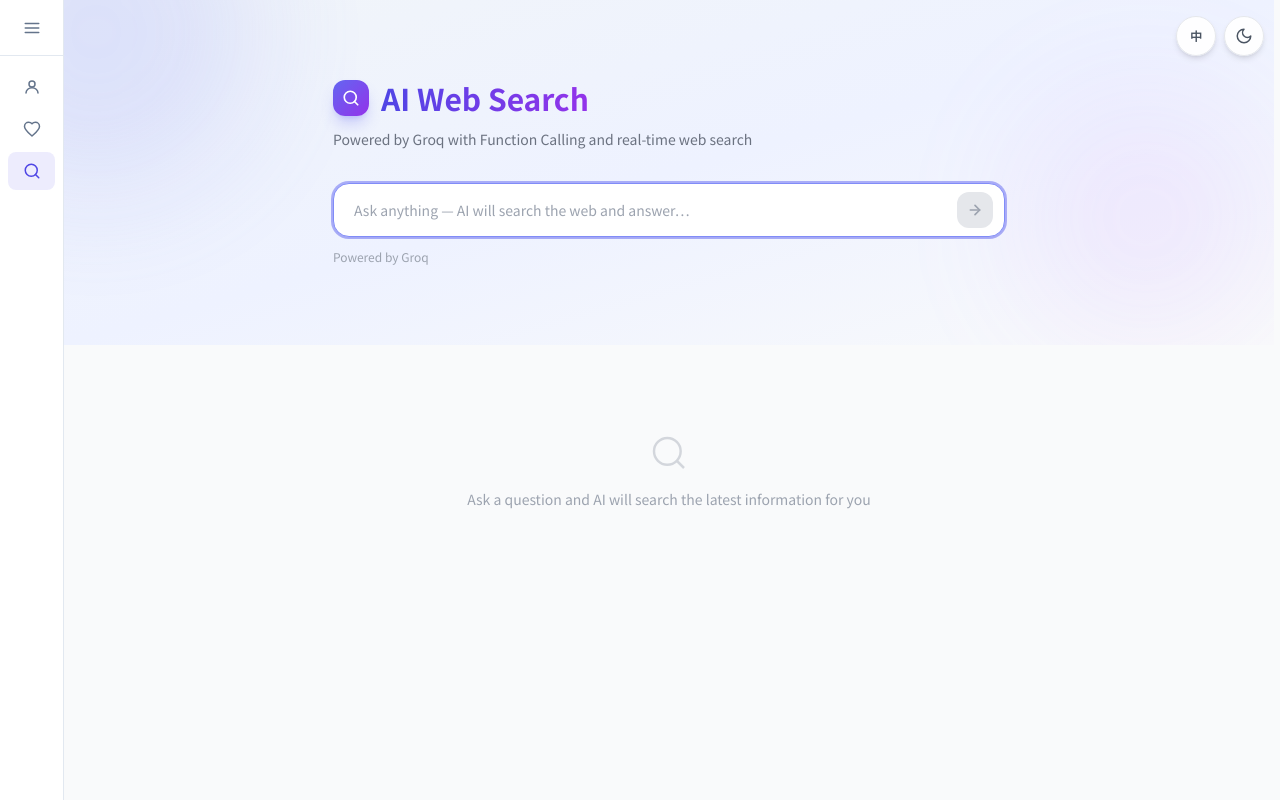
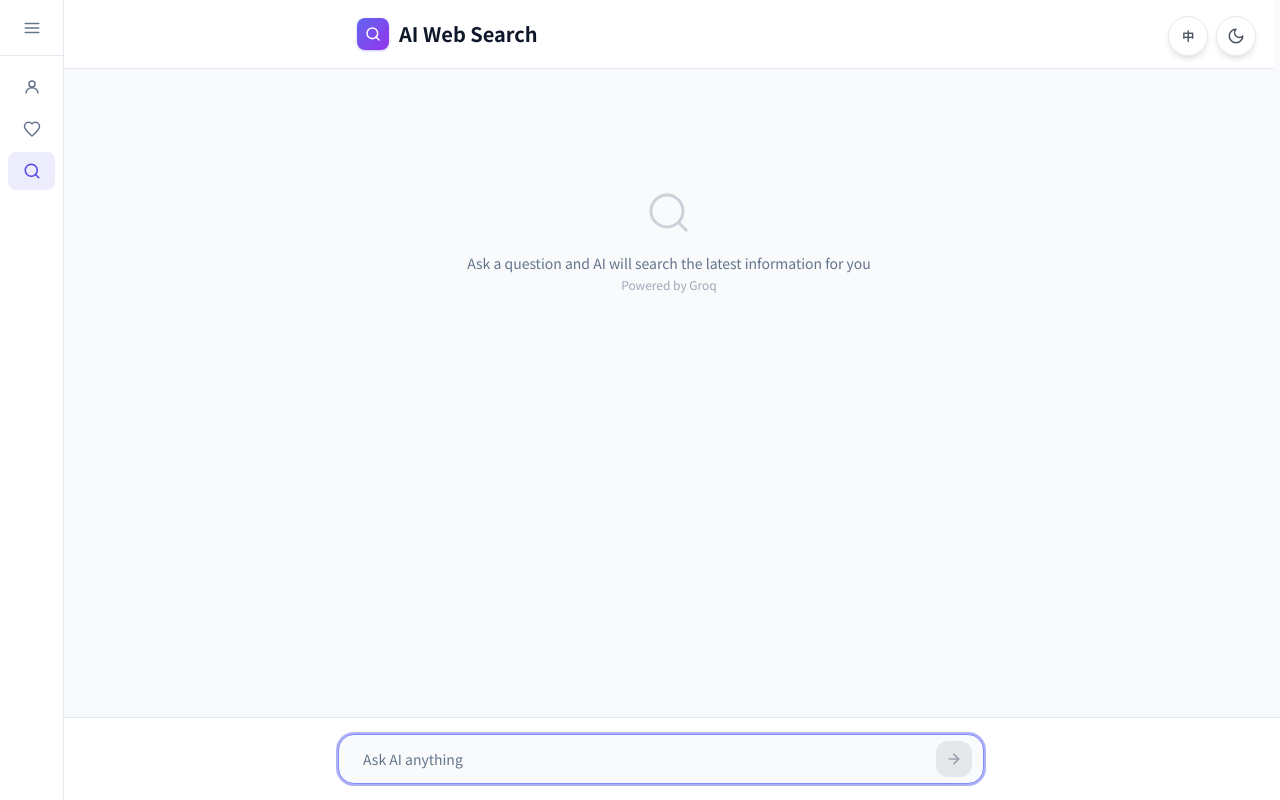
Before and after one commit to OttisChang/personal-web, a Next.js app in the folder frontend/: page /en/web-search in a window 1280 px wide. Built offline with nearby package versions, Linux system fonts and the light colour scheme.

Commit message:
1.優化web-search頁面樣式，讓該頁面有user 訊息與 ai 訊息 2.優化taiwan-mental-health頁面 rwd樣式，讓該頁面的文字不會被按鈕覆蓋

```diff
--- a/frontend/app/[locale]/web-search/page.tsx
+++ b/frontend/app/[locale]/web-search/page.tsx
@@ -7,7 +7,6 @@
 import ReactMarkdown from "react-markdown";
 import remarkGfm from "remark-gfm";
 
-// 移除所有 HTML 標籤與屬性，只保留純文字
 function sanitizePlainText(input: string): string {
   return DOMPurify.sanitize(input, { ALLOWED_TAGS: [], ALLOWED_ATTR: [] });
 }
@@ -18,9 +17,10 @@
   snippet: string;
 }
 
-interface SearchResult {
-  answer: string;
-  sources: SearchSource[];
+interface ChatMessage {
+  role: "user" | "ai" | "error";
+  content: string;
+  sources?: SearchSource[];
   search_query?: string;
 }
 
@@ -138,7 +138,6 @@
 
   return (
     <div className="p-5 rounded-2xl border border-indigo-100 dark:border-indigo-900/50 bg-white dark:bg-gray-900/50">
-      {/* Header */}
       <div className="flex items-center gap-2 mb-5">
         <div className="w-5 h-5 rounded bg-gradient-to-br from-indigo-500 to-purple-600 flex items-center justify-center">
           <svg width="10" height="10" viewBox="0 0 24 24" fill="currentColor" className="text-white">
@@ -152,7 +151,6 @@
         </svg>
       </div>
 
-      {/* Steps */}
       <div className="space-y-2.5 mb-5">
         {steps.map((s, i) => {
           const done = i < step;
@@ -192,7 +190,6 @@
         })}
       </div>
 
-      {/* Skeleton */}
       <div className="space-y-2 animate-pulse">
         <div className="h-3 bg-gray-100 dark:bg-gray-800 rounded w-full" />
         <div className="h-3 bg-gray-100 dark:bg-gray-800 rounded w-5/6" />
@@ -210,10 +207,9 @@
   const [query, setQuery] = useState("");
   const [loading, setLoading] = useState(false);
   const [loadingStep, setLoadingStep] = useState(0);
-  const [result, setResult] = useState<SearchResult | null>(null);
-  const [error, setError] = useState<string | null>(null);
+  const [messages, setMessages] = useState<ChatMessage[]>([]);
   const inputRef = useRef<HTMLInputElement>(null);
-  // 防重複送出：使用 ref 避免 re-render，finally 區塊無條件解鎖
+  const messagesEndRef = useRef<HTMLDivElement>(null);
   const isSubmittingRef = useRef<boolean>(false);
 
   useEffect(() => {
@@ -228,20 +224,22 @@
     return () => { clearTimeout(t1); clearTimeout(t2); };
   }, [loading]);
 
+  useEffect(() => {
+    messagesEndRef.current?.scrollIntoView({ behavior: "smooth" });
+  }, [messages, loading]);
+
   const handleSearch = async (e?: React.FormEvent) => {
     e?.preventDefault();
 
-    // 防重複送出：入口鎖定
     if (isSubmittingRef.current) return;
 
-    // 先 sanitize → 再驗證 → 最後送 API
     const safeQuery = sanitizePlainText(query.trim());
     if (!safeQuery) return;
 
     isSubmittingRef.current = true;
     setLoading(true);
-    setResult(null);
-    setError(null);
+    setMessages((prev) => [...prev, { role: "user", content: safeQuery }]);
+    setQuery("");
 
     try {
       const res = await fetch("/api/web-search", {
@@ -255,54 +253,162 @@
         throw new Error(data.detail || t("errorGeneric"));
       }
 
-      const data: SearchResult = await res.json();
-      setResult(data);
+      const data = await res.json();
+      setMessages((prev) => [
+        ...prev,
+        {
+          role: "ai",
+          content: data.answer,
+          sources: data.sources,
+          search_query: data.search_query,
+        },
+      ]);
     } catch (err) {
-      setError(err instanceof Error ? err.message : t("errorGeneric"));
+      setMessages((prev) => [
+        ...prev,
+        {
+          role: "error",
+          content: err instanceof Error ? err.message : t("errorGeneric"),
+        },
+      ]);
     } finally {
-      // 無條件解鎖
       isSubmittingRef.current = false;
       setLoading(false);
     }
   };
 
+  const hasMessages = messages.length > 0;
+  const px = collapsed ? "px-6" : "px-4 sm:px-6";
+
   return (
-    <main className="min-h-screen bg-gray-50 dark:bg-gray-950 transition-colors duration-200">
-      {/* Hero */}
-      <section
-        className={`relative overflow-hidden bg-gradient-to-br from-slate-100 via-indigo-50 to-gray-50 dark:from-gray-900 dark:via-indigo-950 dark:to-gray-950 ${
-          collapsed ? "px-6 py-20" : "px-4 sm:px-6 py-12 sm:py-16"
-        }`}
-      >
-        <div className="absolute -top-32 -left-32 w-80 h-80 rounded-full bg-indigo-400/20 dark:bg-indigo-600/10 blur-3xl pointer-events-none animate-pulse" style={{ animationDuration: "6s" }} />
-        <div className="absolute bottom-0 right-0 w-64 h-64 rounded-full bg-purple-400/20 dark:bg-purple-600/10 blur-3xl pointer-events-none animate-pulse" style={{ animationDuration: "8s", animationDelay: "2s" }} />
+    <main className="flex flex-col min-h-screen bg-[var(--background)]">
+      {/* Sticky header */}
+      <header className="sticky top-0 z-10 bg-[var(--card)] border-b border-[var(--border)]">
+        <div className={`max-w-2xl mx-auto flex items-center gap-2.5 py-[18px] ${px}`}>
+          <div className="w-8 h-8 rounded-lg bg-gradient-to-br from-indigo-500 to-purple-600 flex items-center justify-center shadow shadow-indigo-500/30 flex-shrink-0">
+            <svg width="16" height="16" viewBox="0 0 24 24" fill="none" stroke="white" strokeWidth="2.2" strokeLinecap="round" strokeLinejoin="round">
+              <circle cx="11" cy="11" r="8" />
+              <path d="M21 21l-4.35-4.35" />
+            </svg>
+          </div>
+          <h1 className="text-lg sm:text-xl font-bold text-[var(--foreground)] leading-tight">
+            {t("title")}
+          </h1>
+        </div>
+      </header>
 
-        <div className="relative max-w-2xl mx-auto">
-          <div className="flex items-center gap-3 mb-3">
-            <div className="w-9 h-9 rounded-xl bg-gradient-to-br from-indigo-500 to-purple-600 flex items-center justify-center shadow-lg shadow-indigo-500/30">
-              <svg width="18" height="18" viewBox="0 0 24 24" fill="none" stroke="white" strokeWidth="2.2" strokeLinecap="round" strokeLinejoin="round">
-                <circle cx="11" cy="11" r="8" />
-                <path d="M21 21l-4.35-4.35" />
-              </svg>
+      {/* Messages area */}
+      <div className={`flex-1 max-w-2xl mx-auto w-full py-6 pb-36 space-y-6 ${px}`}>
+        {/* Empty state */}
+        {!hasMessages && !loading && (
+          <div className="flex flex-col items-center justify-center py-24 text-[var(--muted)]">
+            <svg className="w-12 h-12 mb-4 opacity-30" viewBox="0 0 24 24" fill="none" stroke="currentColor" strokeWidth="1.5">
+              <circle cx="11" cy="11" r="8" />
+              <path d="M21 21l-4.35-4.35" />
+            </svg>
+            <p className="text-sm">{t("emptyState")}</p>
+            <p className="text-xs mt-1 opacity-60">{t("hint")}</p>
+          </div>
+        )}
+
+        {/* Chat messages */}
+        {messages.map((msg, idx) => {
+          if (msg.role === "user") {
+            return (
+              <div key={idx} className="flex justify-end">
+                <div
+                  className="max-w-[80%] px-5 py-3 rounded-2xl text-sm leading-relaxed break-words select-text"
+                  style={{
+                    backgroundColor: "rgb(99 102 241 / 0.12)",
+                    color: "inherit",
+                    borderRadius: "16px 16px 4px 16px",
+                  }}
+                >
+                  <span className="text-gray-800 dark:text-gray-100">{msg.content}</span>
+                </div>
+              </div>
+            );
+          }
+
+          if (msg.role === "error") {
+            return (
+              <div key={idx} className="p-4 rounded-xl border border-red-200 dark:border-red-900 bg-red-50 dark:bg-red-950/30 text-sm text-red-600 dark:text-red-400">
+                {msg.content}
+              </div>
+            );
+          }
+
+          // AI message
+          return (
+            <div key={idx} className="space-y-4">
+              {/* AI header */}
+              <div className="flex items-center gap-2">
+                <div className="w-6 h-6 rounded bg-gradient-to-br from-indigo-500 to-purple-600 flex items-center justify-center flex-shrink-0">
+                  <svg width="10" height="10" viewBox="0 0 24 24" fill="currentColor" className="text-white">
+                    <path d="M12 2C6.48 2 2 6.48 2 12s4.48 10 10 10 10-4.48 10-10S17.52 2 12 2zm-2 14.5v-9l6 4.5-6 4.5z" />
+                  </svg>
+                </div>
+                <span className="text-sm font-semibold text-indigo-600 dark:text-indigo-400">{t("aiAnswer")}</span>
+                {msg.search_query && (
+                  <span className="flex items-center gap-1 px-2 py-0.5 rounded-full bg-indigo-50 dark:bg-indigo-900/30 border border-indigo-200 dark:border-indigo-800 text-xs text-indigo-500 dark:text-indigo-400">
+                    <svg width="10" height="10" viewBox="0 0 24 24" fill="none" stroke="currentColor" strokeWidth="2.5" strokeLinecap="round" strokeLinejoin="round">
+                      <circle cx="11" cy="11" r="8" /><path d="M21 21l-4.35-4.35" />
+                    </svg>
+                    {msg.search_query}
+                  </span>
+                )}
+              </div>
+
+              {/* Answer content */}
+              <div className="p-5 rounded-2xl border border-indigo-100 dark:border-indigo-900/50 bg-white dark:bg-gray-900/50">
+                <AnswerBlock text={msg.content} />
+              </div>
+
+              {/* Sources */}
+              {msg.sources && msg.sources.length > 0 && (
+                <div>
+                  <h3 className="text-sm font-semibold text-gray-500 dark:text-gray-400 mb-3 flex items-center gap-2">
+                    <svg width="14" height="14" viewBox="0 0 24 24" fill="none" stroke="currentColor" strokeWidth="2" strokeLinecap="round" strokeLinejoin="round">
+                      <path d="M10 13a5 5 0 007.54.54l3-3a5 5 0 00-7.07-7.07l-1.72 1.71" />
+                      <path d="M14 11a5 5 0 00-7.54-.54l-3 3a5 5 0 007.07 7.07l1.71-1.71" />
+                    </svg>
+                    {t("sources")}
+                  </h3>
+                  <div className="grid grid-cols-1 sm:grid-cols-2 gap-3">
+                    {msg.sources.map((s, i) => (
+                      <SourceCard key={i} source={s} index={i} />
+                    ))}
+                  </div>
+                </div>
+              )}
             </div>
-            <h1 className="text-2xl sm:text-3xl font-bold bg-gradient-to-r from-indigo-600 to-purple-600 dark:from-indigo-400 dark:to-purple-400 bg-clip-text text-transparent">
-              {t("title")}
-            </h1>
-          </div>
+          );
+        })}
 
-          <p className="text-sm text-gray-500 dark:text-gray-400 mb-8 leading-relaxed">
-            {t("subtitle")}
-          </p>
+        {/* Loading state inline in chat */}
+        {loading && <LoadingCard step={loadingStep} t={t} />}
 
+        <div ref={messagesEndRef} />
+      </div>
+
+      {/* Fixed bottom input bar */}
+      <div className="fixed bottom-0 left-16 right-0 bg-[var(--card)] border-t border-[var(--border)] py-4">
+        <div className={`max-w-2xl mx-auto pl-[2px] pr-4 sm:pr-6`}>
           <form onSubmit={handleSearch} className="relative">
             <input
               ref={inputRef}
               type="text"
               value={query}
               onChange={(e) => setQuery(e.target.value)}
+              onKeyDown={(e) => {
+                if (e.key === "Enter" && !e.shiftKey) {
+                  e.preventDefault();
+                  handleSearch();
+                }
+              }}
               placeholder={t("placeholder")}
               disabled={loading}
-              className="w-full px-5 py-4 pr-14 rounded-2xl border border-[var(--border)] bg-white dark:bg-gray-900 text-gray-900 dark:text-white placeholder-gray-400 dark:placeholder-gray-600 text-sm shadow-sm focus:outline-none focus:ring-2 focus:ring-indigo-500/50 focus:border-indigo-400 transition-all duration-200 disabled:opacity-60"
+              className="w-full pl-6 py-3.5 pr-14 rounded-2xl border border-[var(--border)] bg-[var(--background)] text-[var(--foreground)] placeholder-[var(--muted)] text-sm shadow-sm focus:outline-none focus:ring-2 focus:ring-indigo-500/50 focus:border-indigo-400 transition-all duration-200 disabled:opacity-60"
             />
             <button
               type="submit"
@@ -323,77 +429,7 @@
               )}
             </button>
           </form>
-
-          <p className="mt-3 text-xs text-gray-400 dark:text-gray-600">{t("hint")}</p>
         </div>
-      </section>
-
-      {/* Results */}
-      <div className={`max-w-2xl mx-auto py-10 space-y-8 ${collapsed ? "px-6" : "px-4 sm:px-6"}`}>
-        {/* Loading card with steps */}
-        {loading && <LoadingCard step={loadingStep} t={t} />}
-
-        {/* Error */}
-        {error && (
-          <div className="p-4 rounded-xl border border-red-200 dark:border-red-900 bg-red-50 dark:bg-red-950/30 text-sm text-red-600 dark:text-red-400">
-            {error}
-          </div>
-        )}
-
-        {/* Answer */}
-        {result && (
-          <>
-            <section>
-              <h2 className="text-sm font-semibold text-indigo-600 dark:text-indigo-400 mb-4 flex items-center gap-2">
-                <svg width="14" height="14" viewBox="0 0 24 24" fill="currentColor">
-                  <path d="M12 2C6.48 2 2 6.48 2 12s4.48 10 10 10 10-4.48 10-10S17.52 2 12 2zm-2 14.5v-9l6 4.5-6 4.5z" />
-                </svg>
-                {t("aiAnswer")}
-
-                {/* Tool call badge */}
-                {result.search_query && (
-                  <span className="ml-2 flex items-center gap-1 px-2 py-0.5 rounded-full bg-indigo-50 dark:bg-indigo-900/30 border border-indigo-200 dark:border-indigo-800 text-xs text-indigo-500 dark:text-indigo-400 font-normal">
-                    <svg width="10" height="10" viewBox="0 0 24 24" fill="none" stroke="currentColor" strokeWidth="2.5" strokeLinecap="round" strokeLinejoin="round">
-                      <circle cx="11" cy="11" r="8" /><path d="M21 21l-4.35-4.35" />
-                    </svg>
-                    {result.search_query}
-                  </span>
-                )}
-              </h2>
-              <div className="p-5 rounded-2xl border border-indigo-100 dark:border-indigo-900/50 bg-white dark:bg-gray-900/50">
-                <AnswerBlock text={result.answer} />
-              </div>
-            </section>
-
-            {result.sources.length > 0 && (
-              <section>
-                <h2 className="text-sm font-semibold text-gray-500 dark:text-gray-400 mb-4 flex items-center gap-2">
-                  <svg width="14" height="14" viewBox="0 0 24 24" fill="none" stroke="currentColor" strokeWidth="2" strokeLinecap="round" strokeLinejoin="round">
-                    <path d="M10 13a5 5 0 007.54.54l3-3a5 5 0 00-7.07-7.07l-1.72 1.71" />
-                    <path d="M14 11a5 5 0 00-7.54-.54l-3 3a5 5 0 007.07 7.07l1.71-1.71" />
-                  </svg>
-                  {t("sources")}
-                </h2>
-                <div className="grid grid-cols-1 sm:grid-cols-2 gap-3">
-                  {result.sources.map((s, i) => (
-                    <SourceCard key={i} source={s} index={i} />
-                  ))}
-                </div>
-              </section>
-            )}
-          </>
-        )}
-
-        {/* Empty state */}
-        {!loading && !result && !error && (
-          <div className="text-center py-12 text-gray-400 dark:text-gray-600">
-            <svg className="w-10 h-10 mx-auto mb-4 opacity-40" viewBox="0 0 24 24" fill="none" stroke="currentColor" strokeWidth="1.5">
-              <circle cx="11" cy="11" r="8" />
-              <path d="M21 21l-4.35-4.35" />
-            </svg>
-            <p className="text-sm">{t("emptyState")}</p>
-          </div>
-        )}
       </div>
     </main>
   );
--- a/frontend/app/components/LanguageSwitcher.tsx
+++ b/frontend/app/components/LanguageSwitcher.tsx
@@ -23,7 +23,7 @@
       disabled={isPending}
       aria-label={locale === 'zh' ? 'Switch to English' : '切換為中文'}
       className="
-        fixed top-4 right-16 z-50
+        fixed top-4 right-[72px] z-50
         w-10 h-10 rounded-full
         flex items-center justify-center
         bg-white/90 dark:bg-gray-800/90
--- a/frontend/app/components/ThemeToggle.tsx
+++ b/frontend/app/components/ThemeToggle.tsx
@@ -25,7 +25,7 @@
       onClick={toggle}
       aria-label={dark ? "切換為淺色模式" : "切換為深色模式"}
       className="
-        fixed top-4 right-4 z-50
+        fixed top-4 right-6 z-50
         w-10 h-10 rounded-full
         flex items-center justify-center
         bg-white/90 dark:bg-gray-800/90
--- a/frontend/messages/en.json
+++ b/frontend/messages/en.json
@@ -31,7 +31,7 @@
   "webSearch": {
     "title": "AI Web Search",
     "subtitle": "Powered by Groq with Function Calling and real-time web search",
-    "placeholder": "Ask anything — AI will search the web and answer…",
+    "placeholder": "Ask AI anything",
     "searchBtn": "Search",
     "hint": "Powered by Groq",
     "aiAnswer": "AI Answer",
```
Also changed, not shown: frontend/app/[locale]/taiwan-mental-health/page.tsx (+13 -3 lines).
